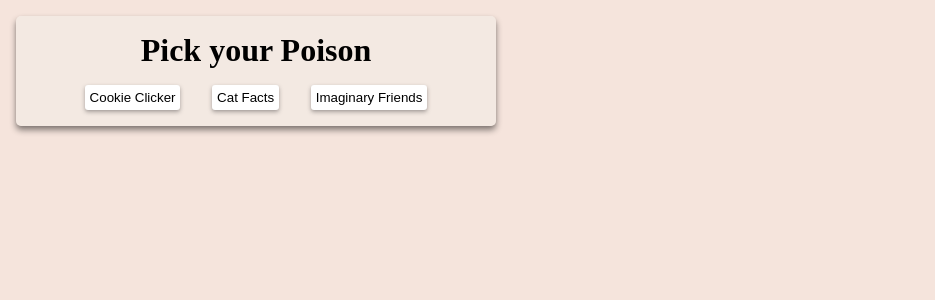
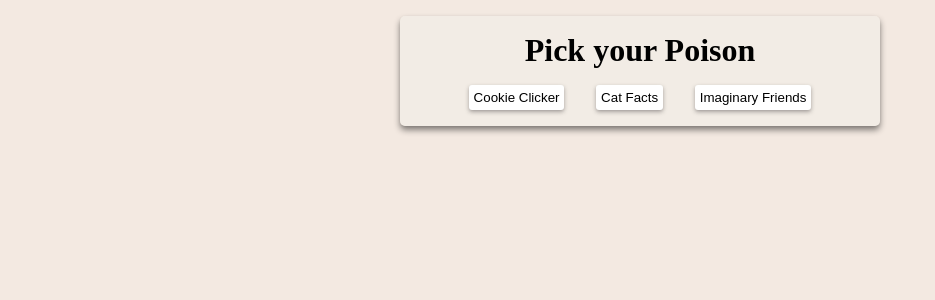
Before and after one commit to lyumii/react-oppgave-1002, a React (Vite) app: page / in a window 1280 px wide. Shown: the top 300 px of the page, without its empty margins (0-935 px from the left). Built offline with nearby package versions, Linux system fonts and the light colour scheme.

Commit message:
moved to middle, added object-fit cover

```diff
--- a/src/index.css
+++ b/src/index.css
@@ -5,7 +5,10 @@
 }
 
 body {
-  background-color: rgb(245, 228, 220);
+  display: flex;
+  justify-content: center;
+  min-height: 100vh;
+  background-color: rgb(243, 233, 225);
 }
 
 .header {
@@ -139,6 +142,7 @@
   width: 13.5rem;
   height: 13.5rem;
   margin: 1.5rem auto;
+  object-fit: cover;
 }
 
 .catPar {
@@ -292,7 +296,7 @@
   padding: 1rem;
   margin-left: 1rem;
   border-radius: 5px;
-  background-color: rgb(250, 232, 216);
+  background-color: white;
   box-shadow: 0 4px 8px rgba(0, 0, 0, 0.2);
 }
 
```
